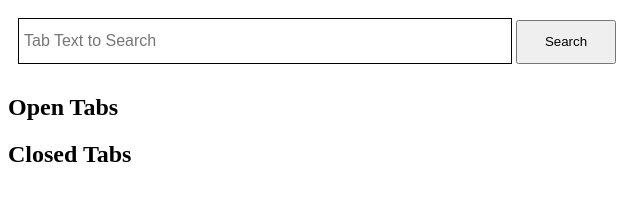
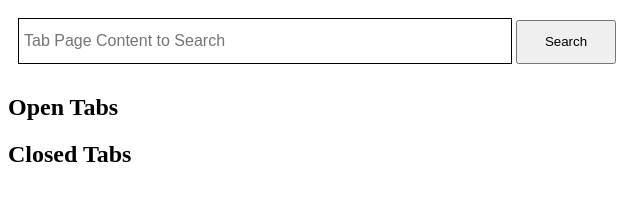
Before and after one commit to jeffslofish/tab-search-chrome-extension, a browser extension: page newtab.html in a window 1280 px wide. Shown: the full height of the page, 0-640 px from the left. Drawn offline with Linux system fonts and the light colour scheme.

Commit message:
Wording.

```diff
--- a/newtab.html
+++ b/newtab.html
@@ -12,7 +12,7 @@
   </head>
   <body>
     <form id="searchForm">
-        <input id="searchText" placeholder="Tab Text to Search"></input>
+        <input id="searchText" placeholder="Tab Page Content to Search"></input>
         <button id="searchButton" type="submit">Search</button>
         <button id="clearStorage">Clear Closed Tab Data</button>
     </form>
```
